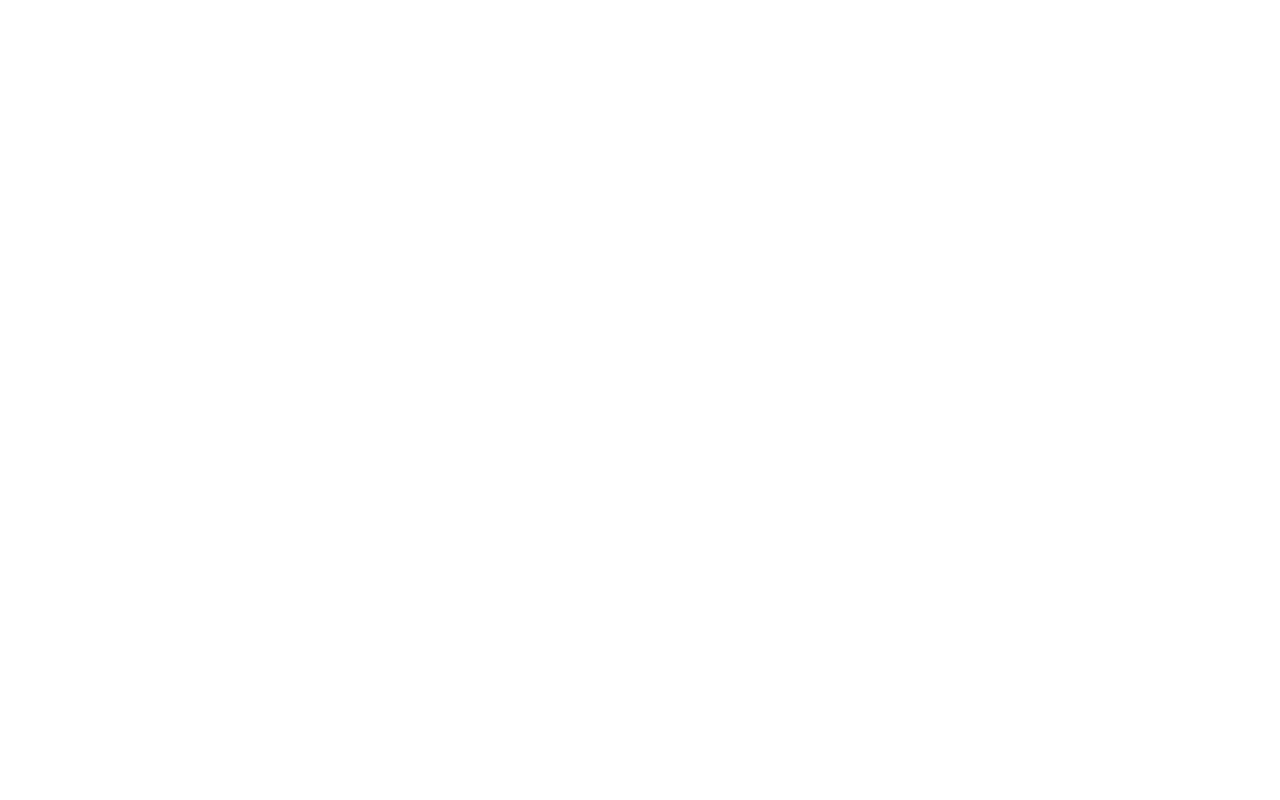
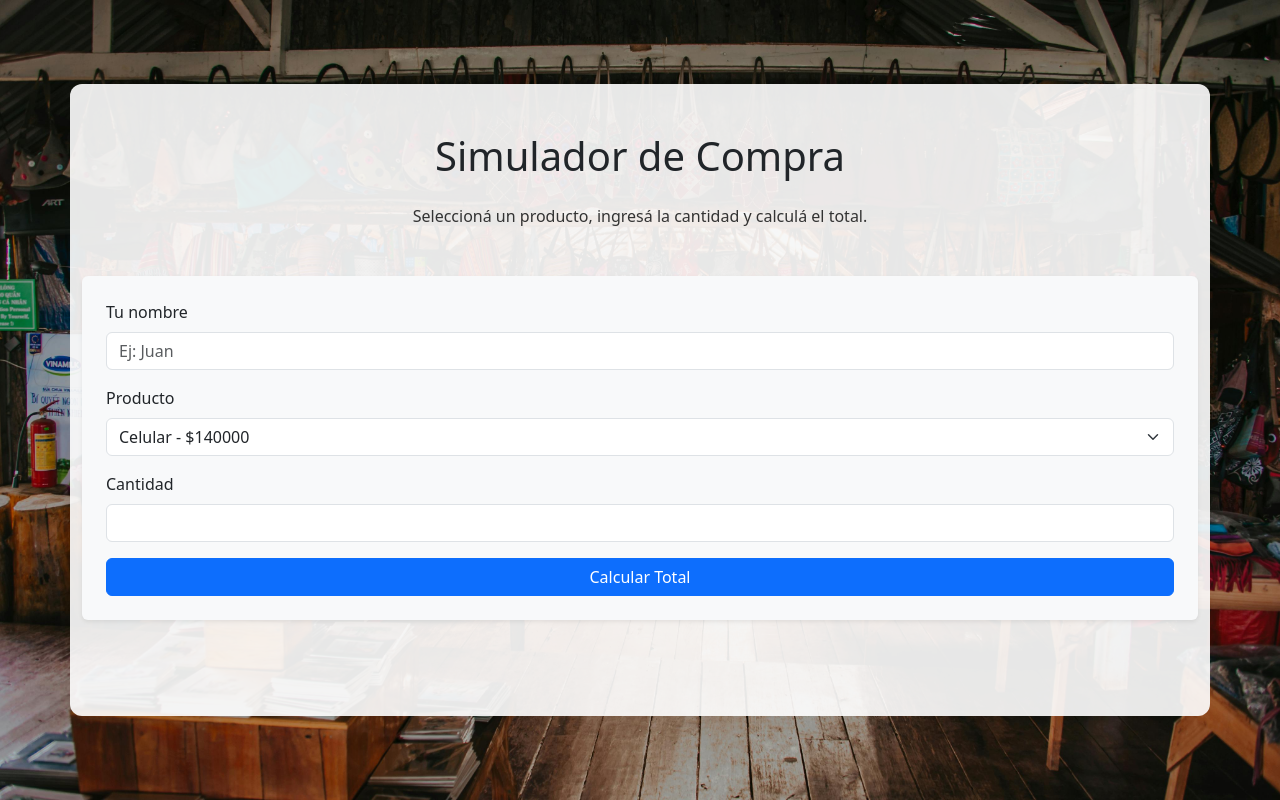
Before and after one commit to VALUSIS/SimuCompras-JS, a plain HTML site: page index.html in a window 1280 px wide. Drawn offline with nearby package versions, Linux system fonts and the light colour scheme.

Commit message:
html y css

```diff
--- /dev/null
+++ b/css/style.css
@@ -0,0 +1,22 @@
+body {
+  background-image: url("../images/fondo.jpg"); /* o cualquier imagen de fondo */
+  background-size: cover;
+  background-position: center;
+  background-repeat: no-repeat;
+  min-height: 100vh;
+  display: flex;
+  align-items: center;
+  justify-content: center;
+}
+
+.container {
+  background-color: rgba(255, 255, 255, 0.9);
+  border-radius: 12px;
+  padding: 20px;
+  max-width: 500px;
+  width: 100%;
+}
+
+h1, p {
+  color: #333;
+}
--- /dev/null
+++ b/data/productos.json
@@ -0,0 +1,23 @@
+[
+    {
+        "id": 1,
+        "nombre": "Celular",
+        "precio": 140000
+    },
+    {
+        "id": 1,
+        "nombre": "Notebook",
+        "precio": 250000
+    },
+    {
+        "id": 1,
+        "nombre": "Smart TV",
+        "precio": 400000
+    },
+    {
+        "id": 1,
+        "nombre": "Microondas",
+        "precio": 80000
+    }
+
+]
--- a/index.html
+++ b/index.html
@@ -1,11 +1,44 @@
 <!DOCTYPE html>
-<html lang="en">
+<html lang="es">
 <head>
-    <meta charset="UTF-8">
-    <meta name="viewport" content="width=device-width, initial-scale=1.0">
-    <title>Inicio</title>
+  <meta charset="UTF-8">
+  <meta name="viewport" content="width=device-width, initial-scale=1.0">
+  <title>Simulador de Compra</title>
+  <link rel="icon" href="images/icon.png" type="image/png">
+  <link href="https://cdn.jsdelivr.net/npm/bootstrap@5.3.3/dist/css/bootstrap.min.css" rel="stylesheet">
+  <link rel="stylesheet" href="css/style.css">
+  <link href="https://cdn.jsdelivr.net/npm/bootstrap@5.3.7/dist/css/bootstrap.min.css" rel="stylesheet" integrity="sha384-LN+7fdVzj6u52u30Kp6M/trliBMCMKTyK833zpbD+pXdCLuTusPj697FH4R/5mcr" crossorigin="anonymous">
+  <script src="js/main.js" defer></script>
 </head>
 <body>
+  <div class="container py-5">
+    <h1 class="text-center mb-4">Simulador de Compra</h1>
+    <p class="text-center mb-5">Seleccioná un producto, ingresá la cantidad y calculá el total.</p>
 
+    <form id="formCompra" class="bg-light p-4 rounded shadow-sm">
+      <div class="mb-3">
+        <label for="nombre" class="form-label">Tu nombre</label>
+        <input type="text" id="nombre" class="form-control" placeholder="Ej: Juan" required>
+      </div>
+
+      <div class="mb-3">
+        <label for="producto" class="form-label">Producto</label>
+        <select id="producto" class="form-select" required>
+          <!-- Opciones se cargan desde JSON con JS -->
+        </select>
+      </div>
+
+      <div class="mb-3">
+        <label for="cantidad" class="form-label">Cantidad</label>
+        <input type="number" id="cantidad" class="form-control" min="1" required>
+      </div>
+
+      <button type="submit" class="btn btn-primary w-100">Calcular Total</button>
+    </form>
+
+    <!-- Resultado de la compra -->
+    <div id="resultado" class="mt-5"></div>
+  </div>
+  <script src="https://cdn.jsdelivr.net/npm/bootstrap@5.3.7/dist/js/bootstrap.bundle.min.js" integrity="sha384-ndDqU0Gzau9qJ1lfW4pNLlhNTkCfHzAVBReH9diLvGRem5+R9g2FzA8ZGN954O5Q" crossorigin="anonymous"></script>
 </body>
 </html>
--- /dev/null
+++ b/js/main.js
@@ -0,0 +1,80 @@
+let productos = [];
+let carrito = [];
+
+document.addEventListener("DOMContentLoaded", () => {
+  const selectProducto = document.getElementById("producto");
+  const form = document.getElementById("formCompra");
+  const resultado = document.getElementById("resultado");
+
+  // ✅ Cargar productos desde JSON
+  fetch("data/productos.json")
+    .then(res => res.json())
+    .then(data => {
+      productos = data;
+      cargarOpciones(productos);
+    });
+
+  // ✅ Mostrar opciones en el select
+  function cargarOpciones(productos) {
+    productos.forEach(prod => {
+      const option = document.createElement("option");
+      option.value = prod.id;
+      option.textContent = `${prod.nombre} - $${prod.precio}`;
+      selectProducto.appendChild(option);
+    });
+  }
+
+  // ✅ Escuchar envío del formulario
+  form.addEventListener("submit", (e) => {
+    e.preventDefault();
+
+    const nombre = document.getElementById("nombre").value;
+    const productoID = parseInt(selectProducto.value);
+    const cantidad = parseInt(document.getElementById("cantidad").value);
+
+    const productoSeleccionado = productos.find(p => p.id === productoID);
+
+    if (!productoSeleccionado || isNaN(cantidad) || cantidad <= 0) {
+      Swal.fire("Error", "Ingresá un producto y cantidad válida", "error");
+      return;
+    }
+
+    const total = cantidad * productoSeleccionado.precio;
+
+    const compra = {
+      cliente: nombre,
+      producto: productoSeleccionado.nombre,
+      cantidad,
+      total
+    };
+
+    carrito.push(compra);
+    localStorage.setItem("carrito", JSON.stringify(carrito));
+
+    mostrarCompra(compra);
+  });
+
+  // ✅ Mostrar resumen en el HTML
+  function mostrarCompra(compra) {
+    resultado.innerHTML = `
+      <h3 class="mt-4">Resumen de la Compra</h3>
+      <p><strong>Cliente:</strong> ${compra.cliente}</p>
+      <p><strong>Producto:</strong> ${compra.producto}</p>
+      <p><strong>Cantidad:</strong> ${compra.cantidad}</p>
+      <p><strong>Total:</strong> $${compra.total}</p>
+    `;
+
+    Swal.fire({
+      title: "¡Compra agregada!",
+      text: `Total: $${compra.total}`,
+      icon: "success",
+      confirmButtonText: "Aceptar"
+    });
+  }
+
+  // ✅ Si ya hay compras, mostrar la última
+  if (localStorage.getItem("carrito")) {
+    carrito = JSON.parse(localStorage.getItem("carrito"));
+    mostrarCompra(carrito[carrito.length - 1]);
+  }
+});
```
Also changed, not shown: images/fondo.jpg (added).
